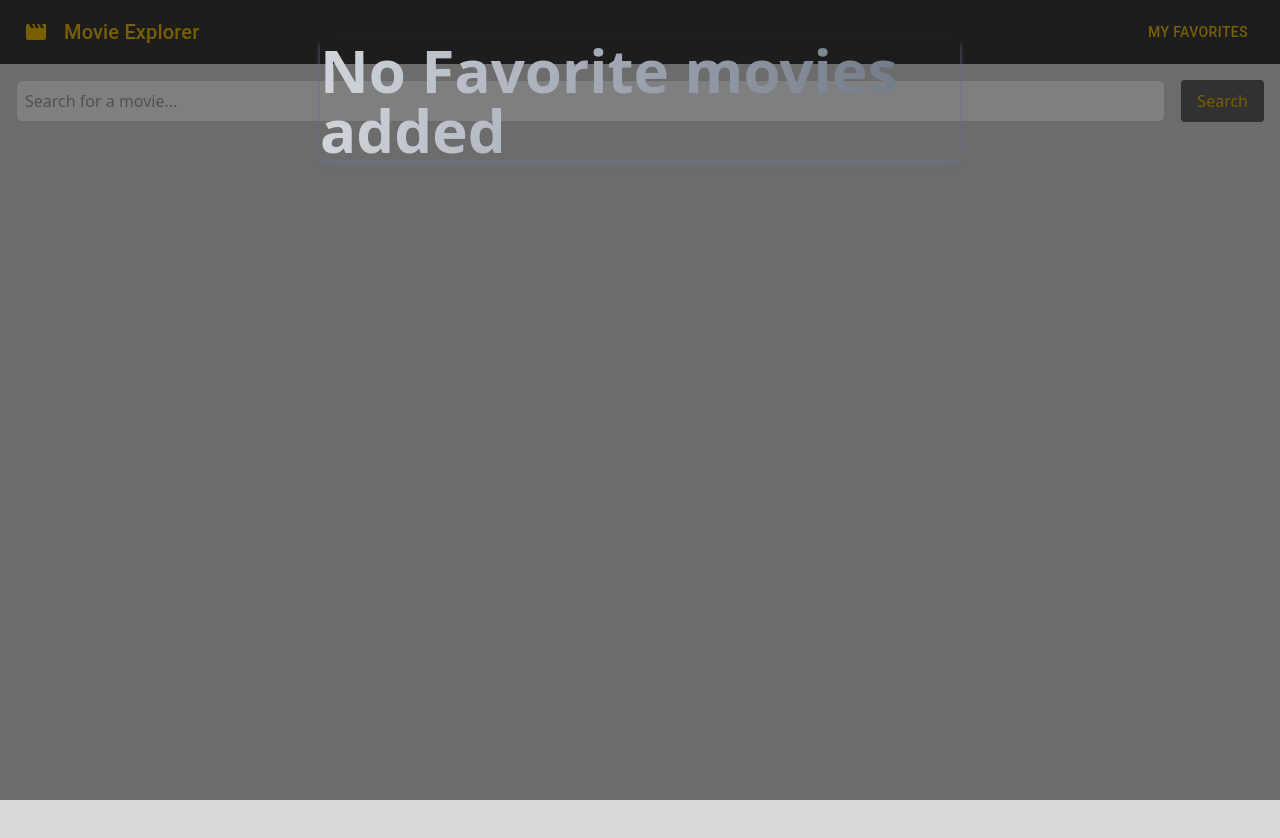
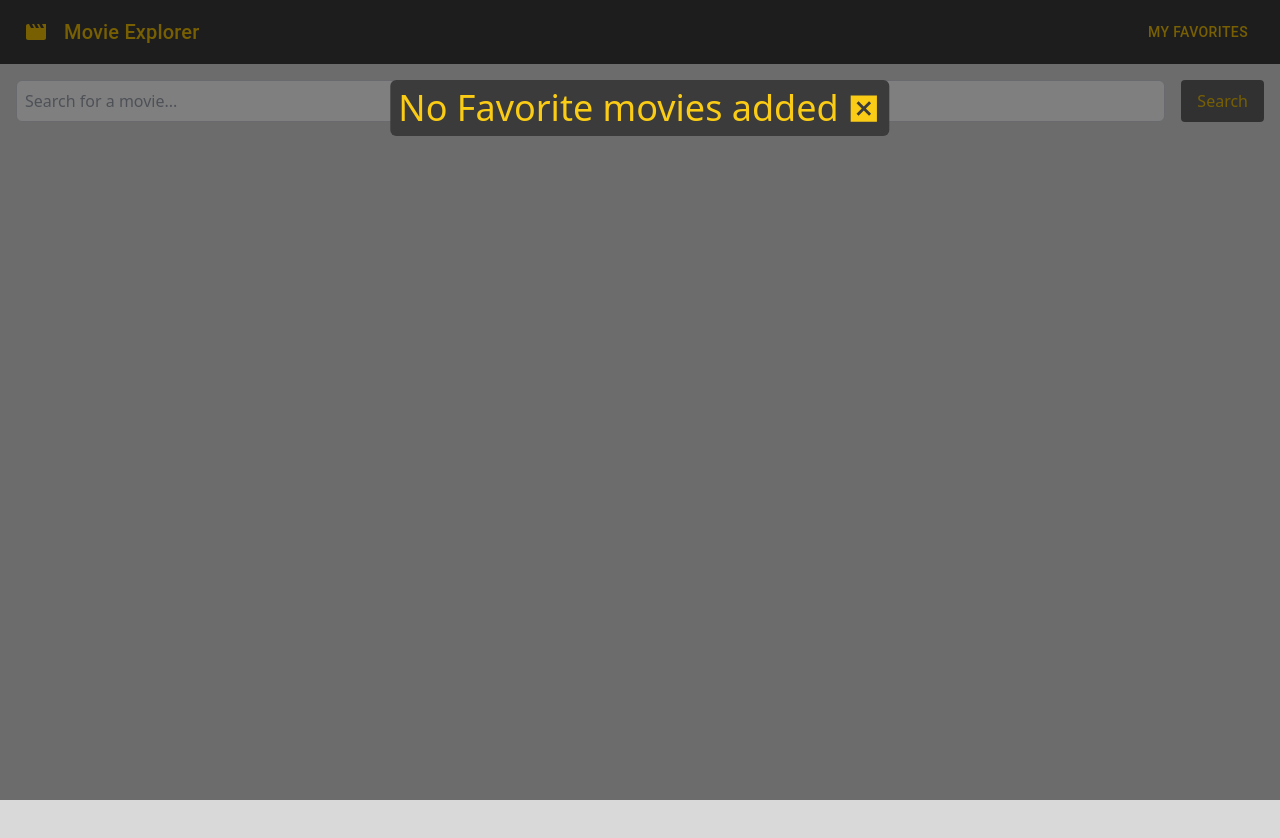
Before and after one commit to MauDavalos10/movie-explorer, a React (Create React App) app: page / in a window 1280 px wide. Both pictures are taken after a click on the button "MY FAVORITES". Shown: the top 838 px of the page. Built offline with nearby package versions, Linux system fonts and the light colour scheme.

Commit message:
Improve Navigation Flow on Favorite Views

```diff
--- a/src/components/Header.tsx
+++ b/src/components/Header.tsx
@@ -6,6 +6,7 @@ import { RootState } from "../redux/store";
 import MovieCard from "./MovieCard";
 import { Autoplay, Pagination } from "swiper";
 import { Swiper, SwiperSlide } from "swiper/react";
+import DisabledByDefaultIcon from "@mui/icons-material/DisabledByDefault";
 import "swiper/css";
 
 const Header = () => {
@@ -33,7 +34,7 @@ const Header = () => {
         </Toolbar>
       </AppBar>
       <Modal open={open} onClose={handleClose}>
-        <div className="flex items-center md:h-full">
+        <div className="flex items-center h-full md:h-full">
           <Swiper
             modules={[Pagination, Autoplay]}
             autoplay={{
@@ -52,12 +53,20 @@ const Header = () => {
               </SwiperSlide>
             ))}
           </Swiper>
-          <div className="absolute left-1/2 top-10 transform -translate-x-1/2">
-            <p className="text-4xl sm:text-5xl md:text-6xl font-bold bg-gradient-to-r from-gray-300 via-gray-400 to-gray-500 text-transparent bg-clip-text shadow-md shadow-gray-500">
-              {favorites.length > 0
-                ? "Press [Esc] to exit Favorite View"
-                : "No Favorite movies added"}
-            </p>
+          <div className="absolute left-1/2 top-20 transform -translate-x-1/2">
+            <span className="flex bg-[#3b3b3b] gap-2 rounded-md p-2">
+              <p className="text-4xl md:text-md text-yellow-400">
+                {favorites.length > 0
+                  ? "Favorite View"
+                  : "No Favorite movies added"}
+              </p>
+              <button onClick={handleClose}>
+                <DisabledByDefaultIcon
+                  fontSize={"large"}
+                  className="text-yellow-400"
+                />
+              </button>
+            </span>
           </div>
         </div>
       </Modal>
```
